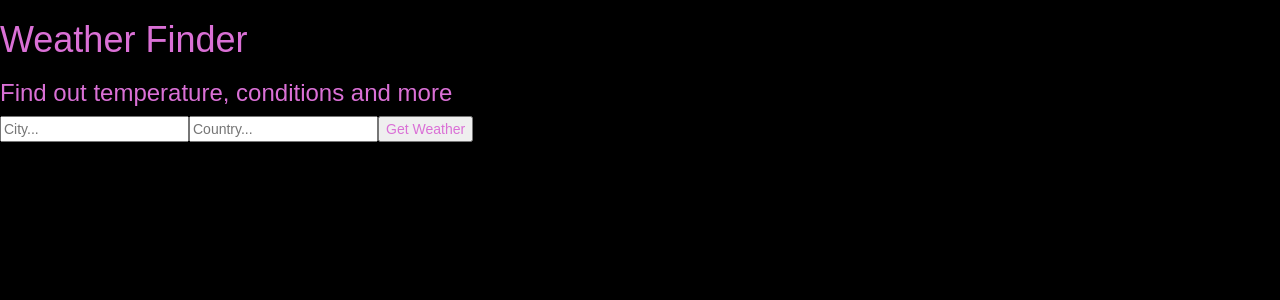
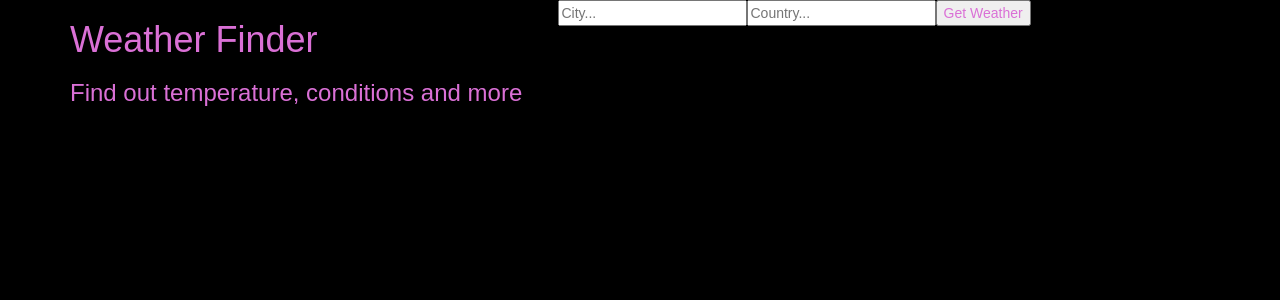
Before and after one commit to thiagofrancisquete/weather-app, a React (Create React App) app: page / in a window 1280 px wide. Shown: the top 300 px of the page. Built offline with nearby package versions, Linux system fonts and the light colour scheme.

Commit message:
add style in our app

```diff
--- a/src/App.js
+++ b/src/App.js
@@ -52,7 +52,14 @@ class App extends React.Component {
     render(){
         return (
             <div>
+                <div className="wrapper">
+                    <div className="main">
+                        <div className="container">
+                            <div className="row">
+                                <div className="col-xs-5 title-container">
                                     <Titles />
+                                </div>
+                                <div className="col-xs-7 form-container">
                                 <Form getWeather={this.getWeather}/>
                                 <Weather
                                     temperature={this.state.temperature}
@@ -65,6 +72,11 @@ class App extends React.Component {
                                     error={this.state.error}
                                 />
                                 </div>
+                            </div>
+                        </div>
+                    </div>
+                </div>
+            </div>
         );
     }
 }
```
Lines whose indentation alone changed are shown as unchanged.
